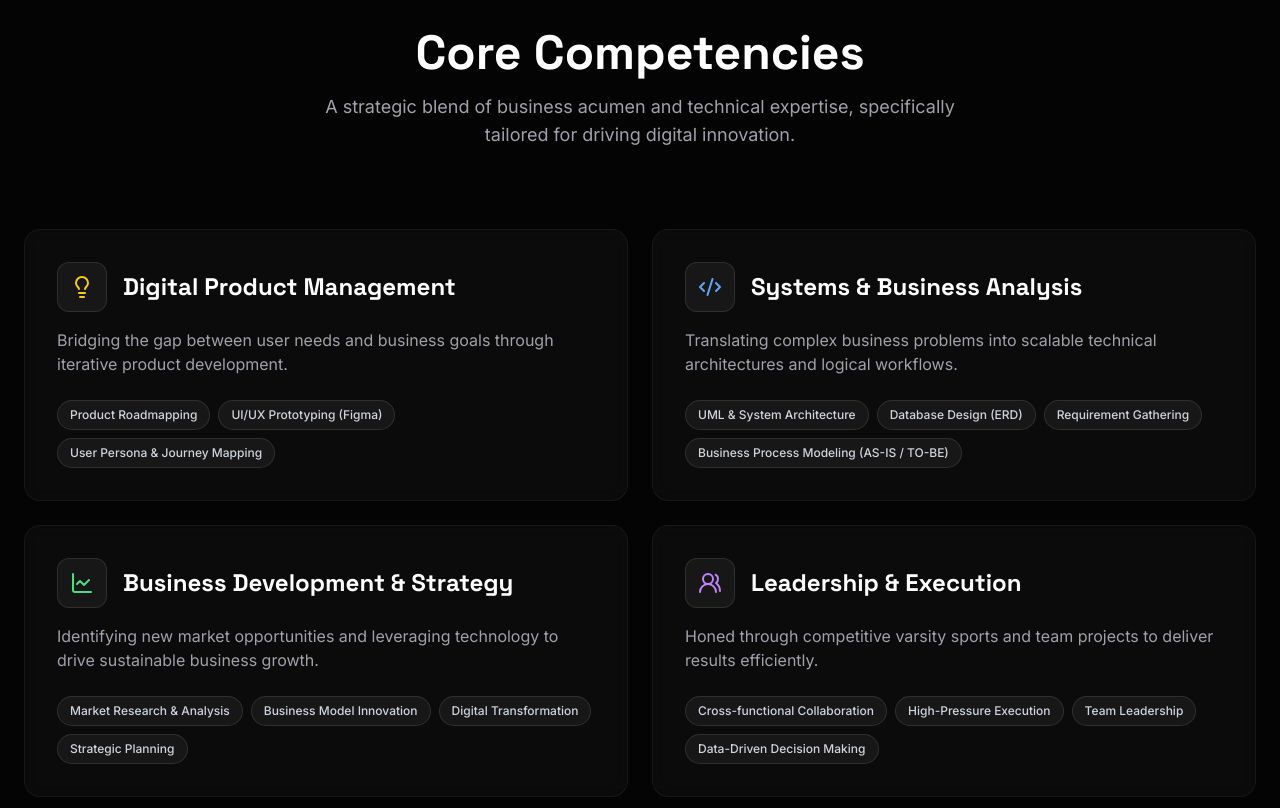
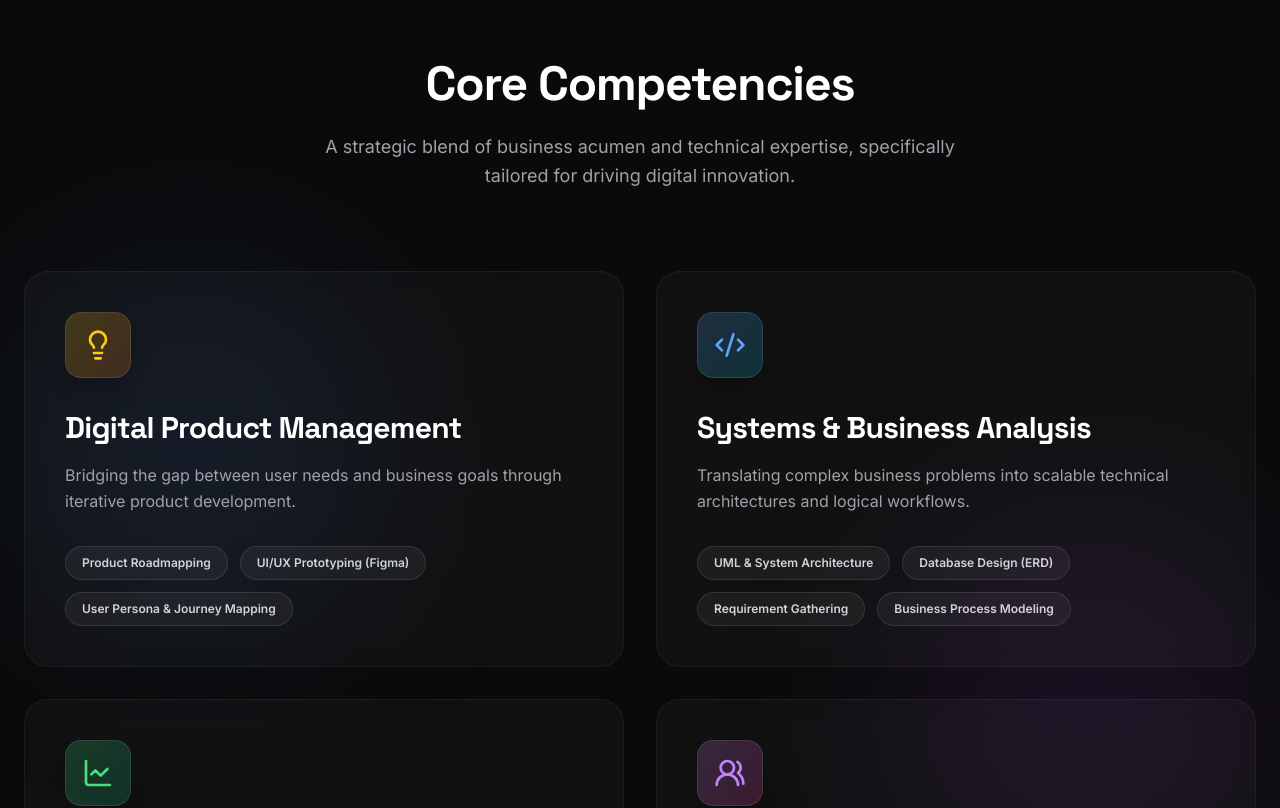
Before and after one commit to rendiody0911/porto, a Next.js app: page / in a window 1280 px wide. Shown: the part 1480-2288 px from the top of the page. Built offline with nearby package versions, Linux system fonts and the light colour scheme.

Commit message:
Update current version

```diff
--- a/components/Skills.tsx
+++ b/components/Skills.tsx
@@ -6,77 +6,100 @@ import { Lightbulb, Code2, LineChart, Users2 } from "lucide-react";
 const skillCategories = [
   {
     title: "Digital Product Management",
-    icon: <Lightbulb className="w-6 h-6 text-yellow-400" />,
+    icon: <Lightbulb className="w-8 h-8 text-yellow-400 group-hover:text-yellow-300 transition-colors" />,
+    color: "from-yellow-400/20 to-orange-500/20",
     skills: ["Product Roadmapping", "UI/UX Prototyping (Figma)", "User Persona & Journey Mapping"],
     description: "Bridging the gap between user needs and business goals through iterative product development."
   },
   {
     title: "Systems & Business Analysis",
-    icon: <Code2 className="w-6 h-6 text-blue-400" />,
-    skills: ["UML & System Architecture", "Database Design (ERD)", "Requirement Gathering", "Business Process Modeling (AS-IS / TO-BE)"],
+    icon: <Code2 className="w-8 h-8 text-blue-400 group-hover:text-blue-300 transition-colors" />,
+    color: "from-blue-400/20 to-cyan-500/20",
+    skills: ["UML & System Architecture", "Database Design (ERD)", "Requirement Gathering", "Business Process Modeling"],
     description: "Translating complex business problems into scalable technical architectures and logical workflows."
   },
   {
-    title: "Business Development & Strategy",
-    icon: <LineChart className="w-6 h-6 text-green-400" />,
+    title: "Business Development",
+    icon: <LineChart className="w-8 h-8 text-green-400 group-hover:text-green-300 transition-colors" />,
+    color: "from-green-400/20 to-emerald-500/20",
     skills: ["Market Research & Analysis", "Business Model Innovation", "Digital Transformation", "Strategic Planning"],
     description: "Identifying new market opportunities and leveraging technology to drive sustainable business growth."
   },
   {
     title: "Leadership & Execution",
-    icon: <Users2 className="w-6 h-6 text-purple-400" />,
-    skills: ["Cross-functional Collaboration", "High-Pressure Execution", "Team Leadership", "Data-Driven Decision Making"],
+    icon: <Users2 className="w-8 h-8 text-purple-400 group-hover:text-purple-300 transition-colors" />,
+    color: "from-purple-400/20 to-pink-500/20",
+    skills: ["Cross-functional Collaboration", "High-Pressure Execution", "Team Leadership", "Data-Driven Decisions"],
     description: "Honed through competitive varsity sports and team projects to deliver results efficiently."
   }
 ];
 
 export default function Skills() {
   return (
-    <section id="skills" className="py-24 px-6 bg-black/20 border-y border-white/5">
-      <div className="max-w-7xl mx-auto">
+    <section id="skills" className="py-32 px-6 relative overflow-hidden bg-[#0a0a0a]">
+      {/* Abstract Background Elements */}
+      <div className="absolute top-1/4 left-0 w-96 h-96 bg-accent/10 rounded-full blur-[100px] pointer-events-none" />
+      <div className="absolute bottom-1/4 right-0 w-96 h-96 bg-purple-500/10 rounded-full blur-[100px] pointer-events-none" />
+
+      <div className="max-w-7xl mx-auto relative z-10">
         <motion.div
           initial={{ opacity: 0, y: 20 }}
           whileInView={{ opacity: 1, y: 0 }}
           viewport={{ once: true }}
           transition={{ duration: 0.5 }}
-          className="mb-16 md:mb-20 text-center"
+          className="mb-20 text-center"
         >
-          <h2 className="text-4xl md:text-5xl font-display font-bold text-primary mb-4">
+          <h2 className="text-4xl md:text-5xl font-display font-bold text-primary mb-6 tracking-tight">
             Core Competencies
           </h2>
-          <p className="text-secondary text-lg max-w-2xl mx-auto">
+          <p className="text-secondary text-lg max-w-2xl mx-auto leading-relaxed">
             A strategic blend of business acumen and technical expertise, specifically tailored for driving digital innovation.
           </p>
         </motion.div>
 
-        <div className="grid grid-cols-1 md:grid-cols-2 gap-6">
+        <div className="grid grid-cols-1 lg:grid-cols-2 gap-8">
           {skillCategories.map((category, index) => (
             <motion.div
               key={category.title}
-              initial={{ opacity: 0, y: 20 }}
-              whileInView={{ opacity: 1, y: 0 }}
+              initial={{ opacity: 0, scale: 0.95, y: 20 }}
+              whileInView={{ opacity: 1, scale: 1, y: 0 }}
               viewport={{ once: true }}
               transition={{ duration: 0.5, delay: index * 0.1 }}
-              className="glass p-8 rounded-2xl border border-white/5 hover:border-white/10 transition-colors relative overflow-hidden group"
+              whileHover={{ y: -5 }}
+              className="group relative"
             >
-              {/* Subtle background glow on hover */}
-              <div className="absolute inset-0 bg-gradient-to-br from-white/5 to-transparent opacity-0 group-hover:opacity-100 transition-opacity" />
+              {/* Animated Gradient Border Effect */}
+              <div className={`absolute -inset-0.5 bg-gradient-to-r ${category.color} rounded-3xl opacity-0 group-hover:opacity-100 blur transition duration-500`} />
 
-              <div className="flex items-center gap-4 mb-4 relative z-10">
-                <div className="p-3 rounded-xl bg-white/5 border border-white/10">
+              {/* Card Content */}
+              <div className="relative h-full glass p-8 md:p-10 rounded-3xl border border-white/10 bg-black/50 backdrop-blur-xl flex flex-col">
+                <div className="flex items-start justify-between mb-8">
+                  <div className={`p-4 rounded-2xl bg-gradient-to-br ${category.color} border border-white/10 shadow-xl`}>
                     {category.icon}
                   </div>
-                <h3 className="text-2xl font-bold text-primary font-display">{category.title}</h3>
+                  <div className="w-12 h-12 rounded-full border border-white/10 flex items-center justify-center opacity-0 group-hover:opacity-100 transition-opacity transform group-hover:rotate-45 duration-300">
+                    <span className="text-accent text-2xl">↗</span>
+                  </div>
                 </div>
 
-              <p className="text-secondary mb-6 relative z-10">{category.description}</p>
+                <h3 className="text-2xl md:text-3xl font-bold text-primary font-display mb-4 tracking-tight group-hover:text-white transition-colors">
+                  {category.title}
+                </h3>
 
-              <div className="flex flex-wrap gap-2 relative z-10">
+                <p className="text-secondary mb-8 leading-relaxed flex-grow">
+                  {category.description}
+                </p>
+
+                <div className="flex flex-wrap gap-3">
                   {category.skills.map(skill => (
-                  <span key={skill} className="text-xs font-medium text-gray-300 bg-white/5 border border-white/10 px-3 py-1.5 rounded-full">
+                    <span
+                      key={skill}
+                      className="text-xs font-semibold text-gray-300 bg-white/5 hover:bg-white/10 border border-white/10 px-4 py-2 rounded-full transition-colors cursor-default"
+                    >
                       {skill}
                     </span>
                   ))}
+                </div>
               </div>
             </motion.div>
           ))}
```
Lines whose indentation alone changed are shown as unchanged.
